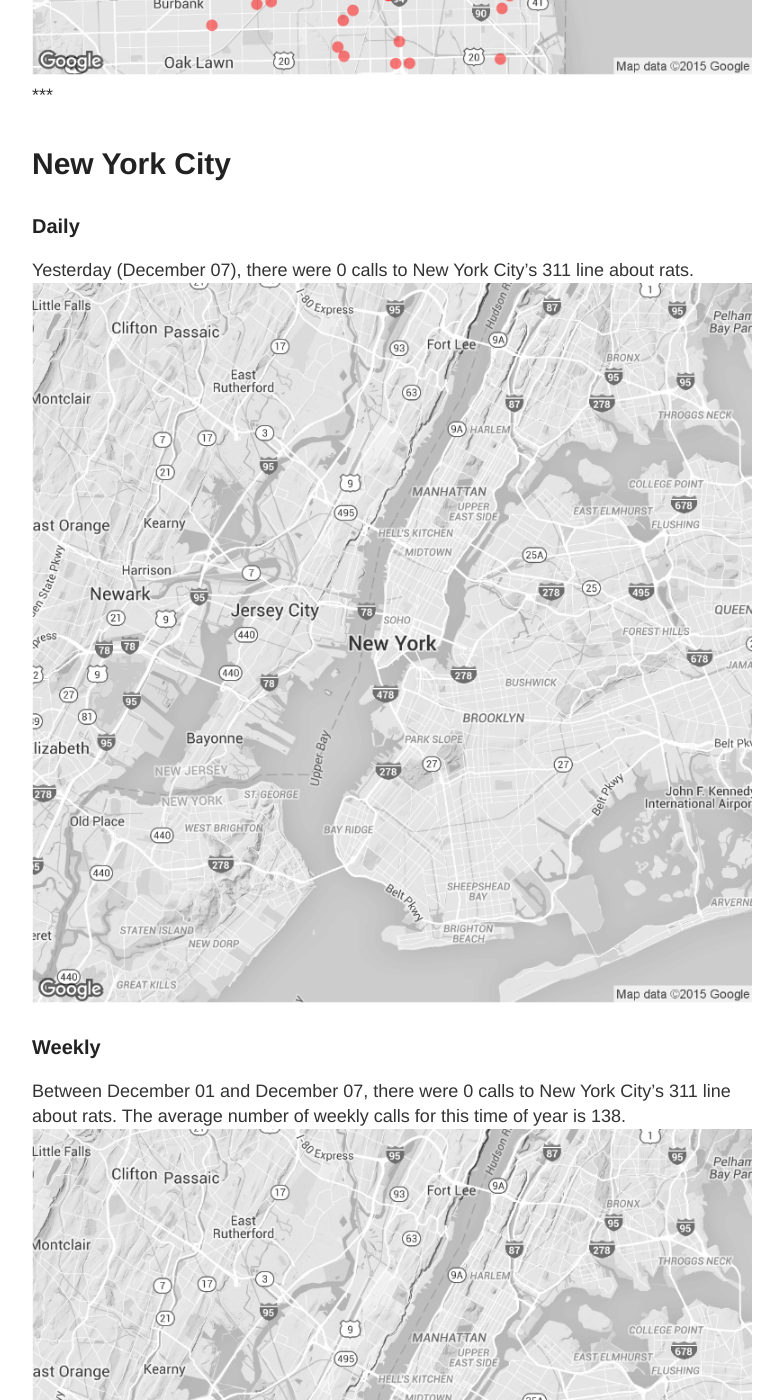
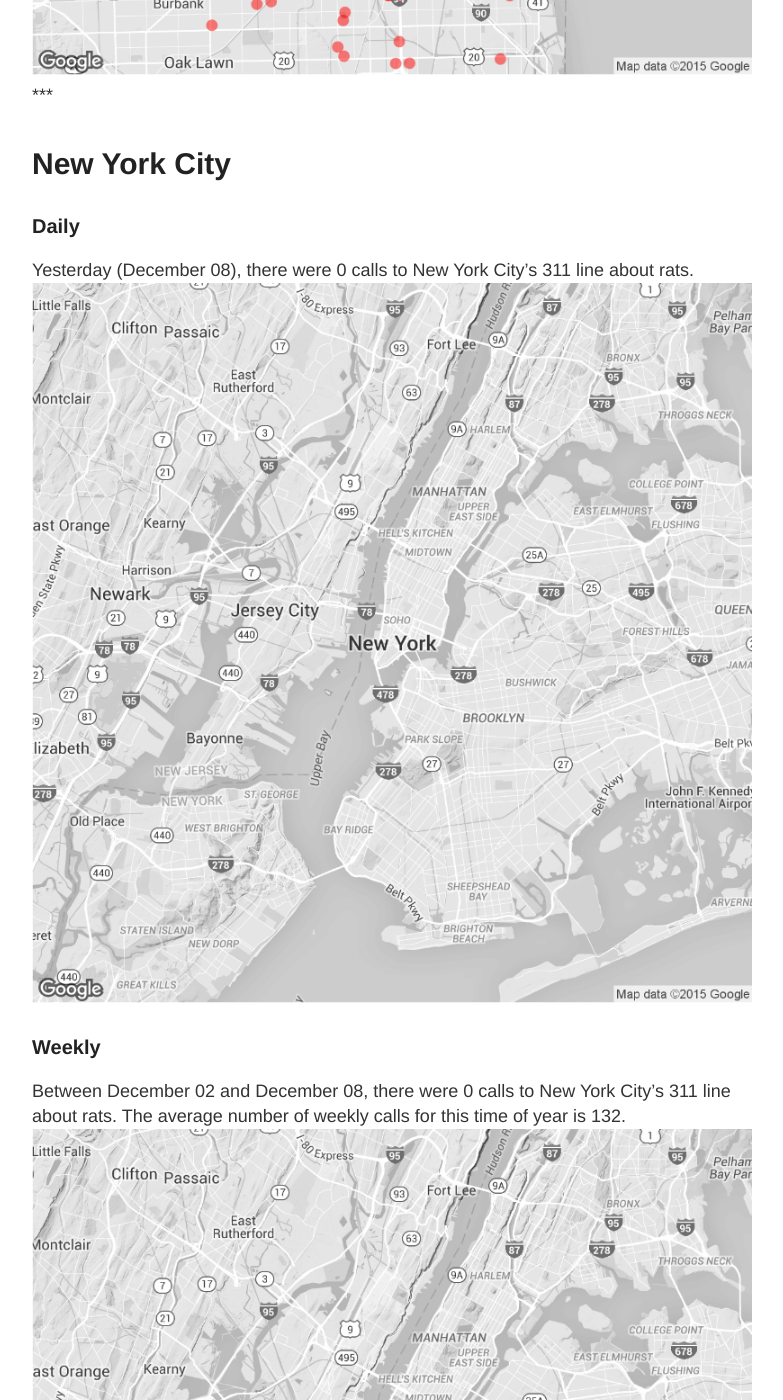
Before and after one commit to DanielHadley/ratmaps, a Jekyll site: the page built from daily.md, in a window 1280 px wide and 1400 px high, scrolled down 1986 px. Shown: the whole window, without its empty margins (248-1031 px from the left). Built offline with Jekyll 4.4.1, drawn with Linux system fonts in a browser that asks for light colours; comment, search, counter and statistics services are not loaded; some of the changed text lies outside the part shown.

Commit message:
Daily Maps

```diff
--- a/daily.md
+++ b/daily.md
@@ -15,22 +15,22 @@
 
 ### Daily
 
-Yesterday (December 07), there were 150 calls to Chicago's 311 line about rats.
+Yesterday (December 08), there were 88 calls to Chicago's 311 line about rats.
 ![Chicago rat calls to 311 weekly map]({{ site.cityimages }}/daily/Chicago_Rat_Map_Daily.png)
 
 ### Weekly
-Between December 01 and December 07, there were 585 calls to Chicago's 311 line about rats. The average number of weekly calls for this time of year is 410.
+Between December 02 and December 08, there were 585 calls to Chicago's 311 line about rats. The average number of weekly calls for this time of year is 358.
 ![Chicago rat calls to 311 weekly map]({{ site.cityimages }}/daily/Chicago_Rat_Map_Weekly.png)
 ***
 # New York City <a id="nyc"><a>
 
 ### Daily
 
-Yesterday (December 07), there were 0 calls to New York City's 311 line about rats.
+Yesterday (December 08), there were 0 calls to New York City's 311 line about rats.
 ![NYC rat calls to 311 weekly map]({{ site.cityimages }}/daily/NYC_Rat_Map_Daily.png)
 
 ### Weekly
-Between December 01 and December 07, there were 0 calls to New York City's 311 line about rats. The average number of weekly calls for this time of year is 138.
+Between December 02 and December 08, there were 0 calls to New York City's 311 line about rats. The average number of weekly calls for this time of year is 132.
 ![NYC rat calls to 311 weekly map]({{ site.cityimages }}/daily/NYC_Rat_Map_Weekly.png)
 
 Each red dot represents one call about a rat seen in that location. The dots are transparent, so multiple calls from one location will be seen as a solid dot. The usual caveats apply: more calls do not necessarily mean that there are more rats in that location than other parts of the city. A cluster of dots could indicate that one resident is unusually vocal about rodents in his or her neighborhood. Also, more densely populated neighborhoods tend to make more calls to 311.
```
Also changed, not shown: images/pages/daily/Chicago_Rat_Map_Daily.png, images/pages/daily/Chicago_Rat_Map_Weekly.png, images/pages/daily/NYC_Rat_Map_Daily.png, images/pages/daily/NYC_Rat_Map_Weekly.png.
